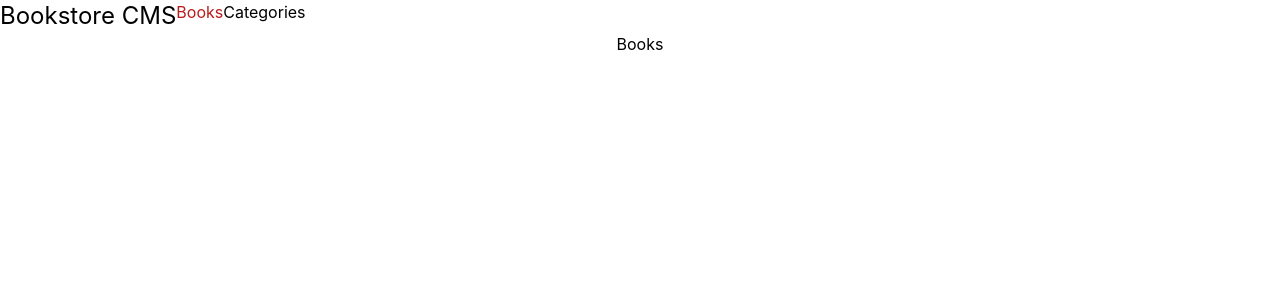
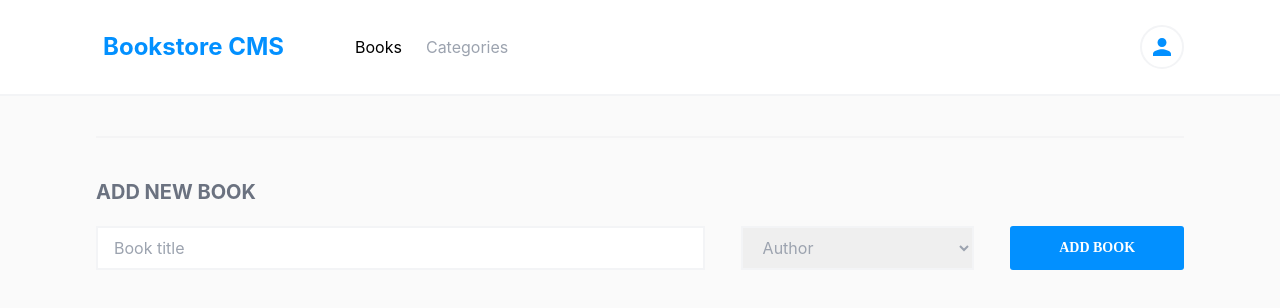
Before and after one commit to Mofuhidy/bookstore-react, a React (Create React App) app: page / in a window 1280 px wide. Shown: the top 308 px of the page. Built offline with nearby package versions, Linux system fonts and the light colour scheme.

Commit message:
Add nav bar and add new book form

```diff
--- a/src/components/AddNewBook.js
+++ b/src/components/AddNewBook.js
@@ -0,0 +1,24 @@
+function AddNewBook() {
+  return (
+    <>
+      <div className="line mx-24 border-solid border-[1px] border-zinc-100 my-10" />
+      <div className="formContainer w-full px-24 flex flex-col gap-5 mt-5">
+        <h2 className=" text-xl text-gray-500 font-bold uppercase self-start">
+          Add New Book
+        </h2>
+        <form className=" flex justify-between gap-9">
+          <input type="text" name="bookName" placeholder="Book title" className=" placeholder:pl-4 placeholder:text-gray-400 w-[42rem] border-gray-100 border-solid border-2" />
+          <select className="placeholder:pl-4  w-64 border-gray-100 border-solid border-2 text-gray-400 pl-4">
+            <option value="author" disabled selected>Author</option>
+            <option value="Jeffrey Archer">Jeffrey Archer</option>
+            <option value="Harriett Gilbert">Harriett Gilbert</option>
+            <option value="Stephen King">Stephen King</option>
+            <option value="Dan Brown"> Dan Brown </option>
+          </select>
+          <button type="submit" className=" uppercase bg-[#0290ff] text-white w-48 h-11 rounded-[3px] roboto font-bold text-sm">Add book</button>
+        </form>
+      </div>
+    </>
+  );
+}
+export default AddNewBook;
--- a/src/components/Navbar.js
+++ b/src/components/Navbar.js
@@ -1,18 +1,25 @@
 import React from 'react';
-import { Link } from 'react-router-dom';
+import { NavLink } from 'react-router-dom';
+import { IoMdPerson } from 'react-icons/io';
 
+const style = { color: '#0290ff', fontSize: '1.5em' };
 function Navbar() {
   return (
-    <nav className="flex">
-      <h1 className=" text-2xl">Bookstore CMS</h1>
-      <ul className="list-none flex">
-        <li className=" text-red-700">
-          <Link to="/">Books</Link>
-        </li>
-        <li>
-          <Link to="/categories">Categories</Link>
-        </li>
-      </ul>
+    <nav className="flex justify-start px-24 h-24 items-center w-full bg-white border-b-gray-100 border-b-2 border-solid">
+      <div className=" text-2xl text-[#0290ff] w-64 font-bold">Bookstore CMS</div>
+      <div className="flex justify-between w-full ml-16">
+        <ul className="list-none flex gap-6 items-center">
+          <li>
+            <NavLink to="/" className=" text-gray-400 aria-[current=page]:text-black">Books</NavLink>
+          </li>
+          <li>
+            <NavLink to="/categories" className=" text-gray-400 aria-[current=page]:text-black">Categories</NavLink>
+          </li>
+        </ul>
+        <div className="border-gray-100 border-2 border-solid rounded-full p-2">
+          <IoMdPerson style={style} />
+        </div>
+      </div>
     </nav>
   );
 }
--- a/src/index.css
+++ b/src/index.css
@@ -2,6 +2,8 @@
 @tailwind components;
 @tailwind utilities;
 @import url("https://fonts.googleapis.com/css2?family=Montserrat:wght@300;400;500;600;700;800;900&display=swap");
+@import url("https://fonts.googleapis.com/css2?family=Roboto+Slab:wght@100;300;400;500;600;700;800;900&display=swap");
+
 body {
   margin: 0;
   font-family: "Montserrat", -apple-system, BlinkMacSystemFont, "Segoe UI",
@@ -9,9 +11,14 @@ body {
     "Helvetica Neue", sans-serif;
   -webkit-font-smoothing: antialiased;
   -moz-osx-font-smoothing: grayscale;
+  background-color: #fafafa;
 }
 
 code {
   font-family: source-code-pro, Menlo, Monaco, Consolas, "Courier New",
     monospace;
 }
+
+.roboto {
+  font-family: "Roboto Slab", serif;
+}
--- a/src/pages/Books.js
+++ b/src/pages/Books.js
@@ -1,6 +1,10 @@
+import AddNewBook from '../components/AddNewBook';
+
 function Books() {
   return (
-    <div>Books</div>
+    <main className="booksPage">
+      <AddNewBook />
+    </main>
   );
 }
 export default Books;
```
